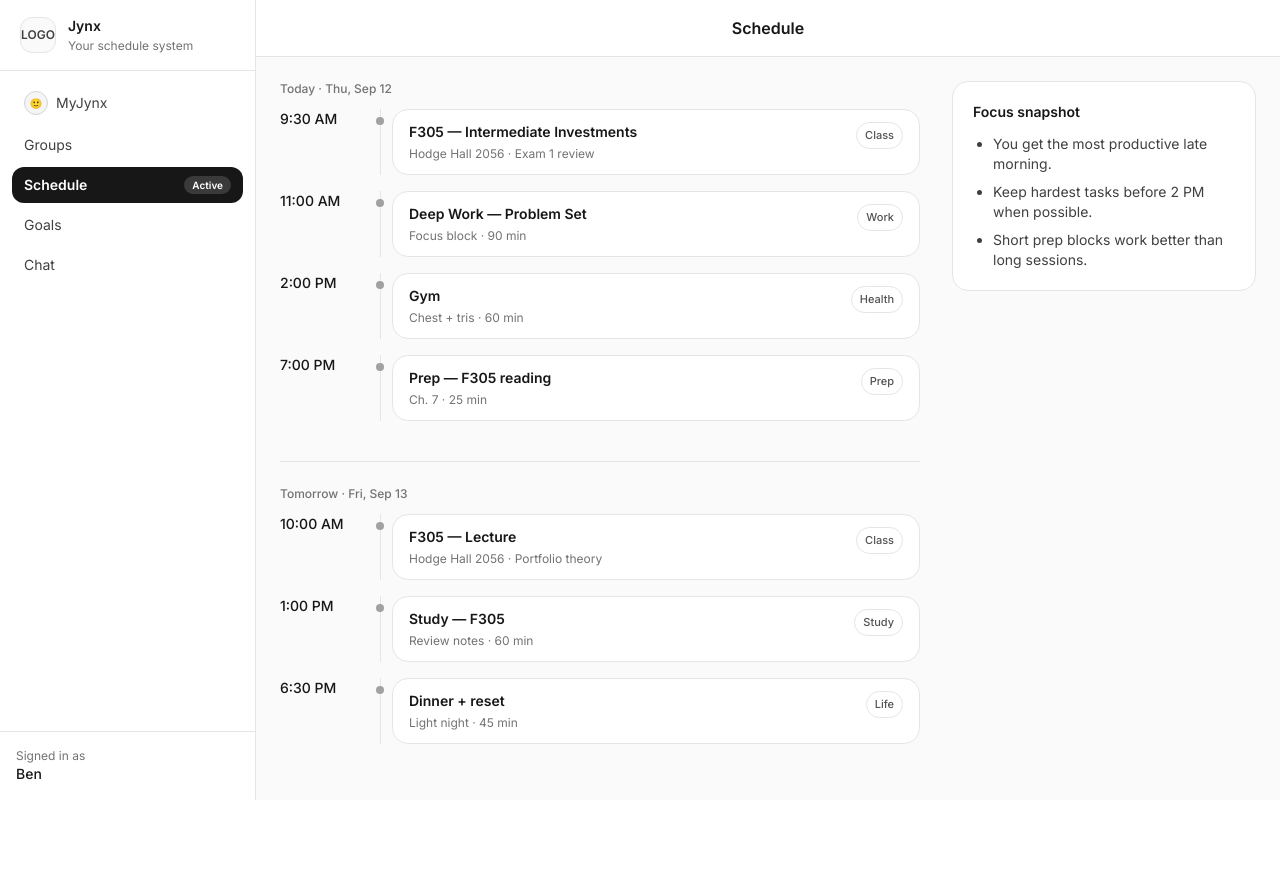
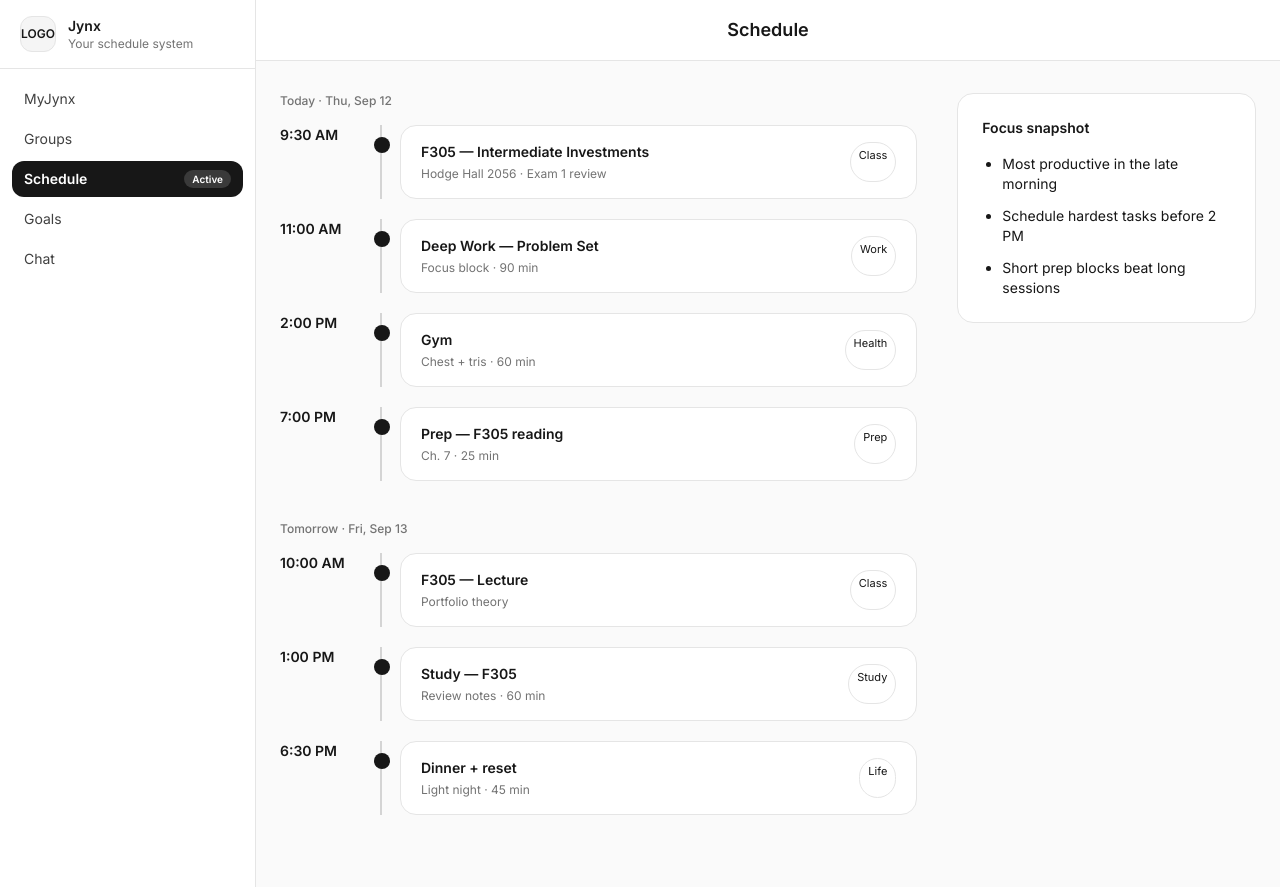
Before and after one commit to benboyers212/jynx-web, a Next.js app: page / in a window 1280 px wide. Before the commit the page ends 800 px from the top, so only its background shows below. Built offline with nearby package versions, Linux system fonts and the light colour scheme.

Commit message:
Fix schedule page

```diff
--- a/app/page.tsx
+++ b/app/page.tsx
@@ -3,7 +3,7 @@ import Link from "next/link";
 const tabs = [
   { label: "MyJynx", href: "/myjynx" },
   { label: "Groups", href: "/groups" },
-  { label: "Schedule", href: "/schedule", active: true },
+  { label: "Schedule", href: "/", active: true },
   { label: "Goals", href: "/goals" },
   { label: "Chat", href: "/chat" },
 ];
@@ -11,18 +11,17 @@ const tabs = [
 export default function Home() {
   return (
     <main className="min-h-screen bg-neutral-50">
-      <div className="min-h-screen flex">
+      <div className="flex min-h-screen">
         {/* Sidebar */}
         <aside className="w-64 border-r border-neutral-200 bg-white hidden md:flex flex-col">
-          {/* Logo placeholder */}
           <div className="px-5 py-4 border-b border-neutral-200">
             <div className="flex items-center gap-3">
-              <div className="h-9 w-9 rounded-xl border border-neutral-200 bg-neutral-50 flex items-center justify-center text-xs font-semibold text-neutral-700">
+              <div className="h-9 w-9 rounded-xl border border-neutral-200 bg-neutral-100 flex items-center justify-center text-xs font-semibold">
                 LOGO
               </div>
               <div>
-                <div className="text-sm font-semibold text-neutral-900">Jynx</div>
-                <div className="text-xs text-neutral-500 mt-0.5">
+                <div className="text-sm font-semibold">Jynx</div>
+                <div className="text-xs text-neutral-500">
                   Your schedule system
                 </div>
               </div>
@@ -34,22 +33,13 @@ export default function Home() {
               <Link
                 key={t.label}
                 href={t.href}
-                className={[
-                  "flex items-center justify-between rounded-xl px-3 py-2 text-sm",
+                className={`flex items-center justify-between rounded-xl px-3 py-2 text-sm ${
                   t.active
                     ? "bg-neutral-900 text-white font-semibold"
-                    : "text-neutral-700 hover:bg-neutral-100",
-                ].join(" ")}
+                    : "text-neutral-700 hover:bg-neutral-100"
+                }`}
               >
-                <div className="flex items-center gap-2">
-                  {t.label === "MyJynx" ? (
-                    <div className="h-6 w-6 rounded-full border border-neutral-300 bg-neutral-100 flex items-center justify-center text-[10px] font-semibold text-neutral-700">
-                      🙂
-                    </div>
-                  ) : null}
                 <span>{t.label}</span>
-                </div>
-
                 {t.active && (
                   <span className="text-[10px] px-2 py-0.5 rounded-full bg-white/15">
                     Active
@@ -58,47 +48,20 @@ export default function Home() {
               </Link>
             ))}
           </nav>
-
-          <div className="mt-auto p-4 border-t border-neutral-200">
-            <div className="text-xs text-neutral-500">Signed in as</div>
-            <div className="text-sm font-medium text-neutral-900">Ben</div>
-          </div>
         </aside>
 
-        {/* Mobile top nav */}
-        <header className="md:hidden w-full border-b border-neutral-200 bg-white">
-          <div className="px-4 py-3 flex items-center justify-between">
-            <div className="flex items-center gap-2">
-              <div className="h-8 w-8 rounded-xl border border-neutral-200 bg-neutral-50 flex items-center justify-center text-[10px] font-semibold text-neutral-700">
-                LOGO
-              </div>
-              <div className="text-sm font-semibold text-neutral-900">Jynx</div>
-            </div>
-            <div className="text-sm text-neutral-500">Schedule</div>
+        {/* Main content */}
+        <div className="flex-1">
+          <header className="border-b border-neutral-200 bg-white">
+            <div className="max-w-6xl mx-auto px-6 py-4 text-center text-lg font-semibold">
+              Schedule
             </div>
           </header>
 
-        {/* Main content */}
-        <div className="flex-1">
-          {/* Top bar */}
-          <div className="border-b border-neutral-200 bg-white">
-            <div className="mx-auto max-w-5xl px-6 py-4 flex items-center justify-center">
-              <div className="text-base font-semibold text-neutral-900">
-                Schedule
-              </div>
-            </div>
-          </div>
-
-          <div className="mx-auto max-w-5xl px-6 py-6">
-            <div className="grid grid-cols-12 gap-8">
-              {/* Schedule timeline */}
+          <div className="max-w-6xl mx-auto px-6 py-8 grid grid-cols-12 gap-10">
+            {/* Schedule */}
             <section className="col-span-12 lg:col-span-8">
-                {/* Today */}
-                <div className="text-xs font-medium text-neutral-500 mb-3">
-                  Today · Thu, Sep 12
-                </div>
-
-                <div className="space-y-4">
+              <Section title="Today · Thu, Sep 12">
                 <TimeBlock
                   time="9:30 AM"
                   title="F305 — Intermediate Investments"
@@ -123,19 +86,13 @@ export default function Home() {
                   meta="Ch. 7 · 25 min"
                   tag="Prep"
                 />
-                </div>
+              </Section>
 
-                {/* Tomorrow preview */}
-                <div className="mt-10 pt-6 border-t border-neutral-200">
-                  <div className="text-xs font-medium text-neutral-500 mb-3">
-                    Tomorrow · Fri, Sep 13
-                  </div>
-
-                  <div className="space-y-4">
+              <Section title="Tomorrow · Fri, Sep 13">
                 <TimeBlock
                   time="10:00 AM"
                   title="F305 — Lecture"
-                      meta="Hodge Hall 2056 · Portfolio theory"
+                  meta="Portfolio theory"
                   tag="Class"
                 />
                 <TimeBlock
@@ -150,52 +107,44 @@ export default function Home() {
                   meta="Light night · 45 min"
                   tag="Life"
                 />
-                  </div>
-                </div>
+              </Section>
             </section>
 
-              {/* Right panel */}
+            {/* Focus snapshot */}
             <aside className="col-span-12 lg:col-span-4">
-                <div className="rounded-2xl border border-neutral-200 bg-white p-5">
-                  <div className="text-sm font-semibold text-neutral-900">
+              <div className="rounded-2xl border border-neutral-200 bg-white p-6">
+                <div className="text-sm font-semibold mb-4">
                   Focus snapshot
                 </div>
 
-                  <ul className="mt-3 space-y-2 text-sm text-neutral-700 list-disc pl-5">
-                    <li>You get the most productive late morning.</li>
-                    <li>Keep hardest tasks before 2 PM when possible.</li>
-                    <li>Short prep blocks work better than long sessions.</li>
+                <ul className="space-y-3 text-sm list-disc pl-5">
+                  <li>Most productive in the late morning</li>
+                  <li>Schedule hardest tasks before 2 PM</li>
+                  <li>Short prep blocks beat long sessions</li>
                 </ul>
               </div>
             </aside>
           </div>
-
-            {/* Mobile bottom nav */}
-            <nav className="md:hidden mt-8 border border-neutral-200 bg-white rounded-2xl overflow-hidden">
-              <div className="grid grid-cols-5">
-                {tabs.map((t) => (
-                  <Link
-                    key={t.label}
-                    href={t.href}
-                    className={[
-                      "px-2 py-3 text-center text-xs",
-                      t.active
-                        ? "font-semibold text-neutral-900"
-                        : "text-neutral-500 hover:text-neutral-800",
-                    ].join(" ")}
-                  >
-                    {t.label}
-                    {t.active && (
-                      <div className="mx-auto mt-1 h-[3px] w-6 rounded-full bg-neutral-900" />
-                    )}
-                  </Link>
-                ))}
-              </div>
-            </nav>
-          </div>
         </div>
       </div>
     </main>
+  );
+}
+
+function Section({
+  title,
+  children,
+}: {
+  title: string;
+  children: React.ReactNode;
+}) {
+  return (
+    <div className="mb-10">
+      <div className="text-xs font-medium text-neutral-500 mb-4">
+        {title}
+      </div>
+      <div className="space-y-5">{children}</div>
+    </div>
   );
 }
 
@@ -211,24 +160,20 @@ function TimeBlock({
   tag: string;
 }) {
   return (
-    <div className="flex gap-4">
-      <div className="w-24 shrink-0">
-        <div className="text-sm font-medium text-neutral-900">{time}</div>
+    <div className="flex gap-6">
+      <div className="w-24 text-sm font-semibold">{time}</div>
+
+      <div className="relative flex-1">
+        <div className="absolute left-[-20px] top-0 bottom-0 w-[2px] bg-neutral-300" />
+        <div className="absolute left-[-26px] top-3 h-4 w-4 rounded-full bg-neutral-900" />
+
+        <div className="rounded-2xl border border-neutral-200 bg-white px-5 py-4">
+          <div className="flex justify-between gap-4">
+            <div>
+              <div className="text-sm font-semibold">{title}</div>
+              <div className="text-xs text-neutral-500 mt-1">{meta}</div>
             </div>
-
-      <div className="flex-1 relative">
-        <div className="absolute left-[-12px] top-0 bottom-0 w-px bg-neutral-200" />
-        <div className="absolute left-[-16px] top-2 h-2 w-2 rounded-full bg-neutral-400" />
-
-        <div className="rounded-2xl border border-neutral-200 bg-white px-4 py-3 hover:bg-neutral-50 transition">
-          <div className="flex items-start justify-between gap-3">
-            <div>
-              <div className="text-sm font-semibold text-neutral-900">
-                {title}
-              </div>
-              <div className="mt-1 text-xs text-neutral-500">{meta}</div>
-            </div>
-            <span className="text-[11px] font-medium text-neutral-600 border border-neutral-200 rounded-full px-2 py-1">
+            <span className="text-[11px] border border-neutral-200 rounded-full px-2 py-1">
               {tag}
             </span>
           </div>
```
Lines whose indentation alone changed are shown as unchanged.
